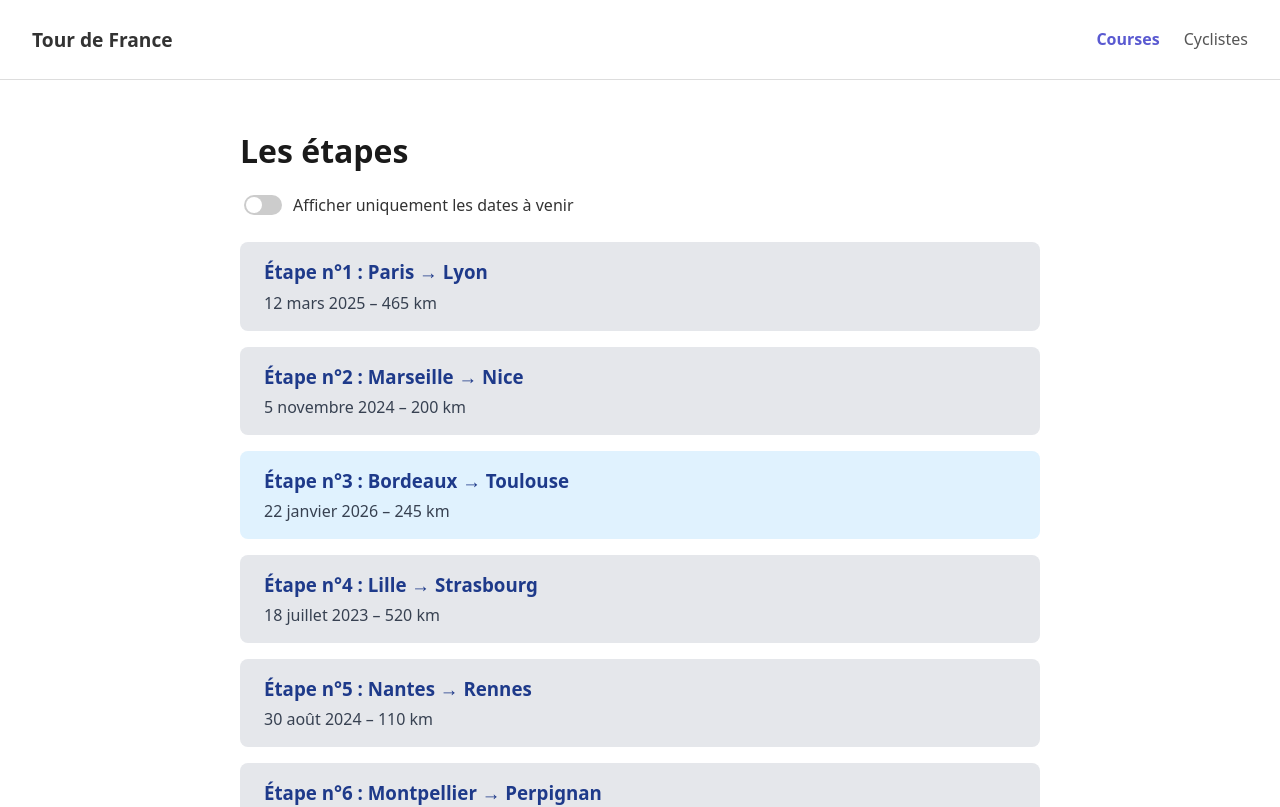
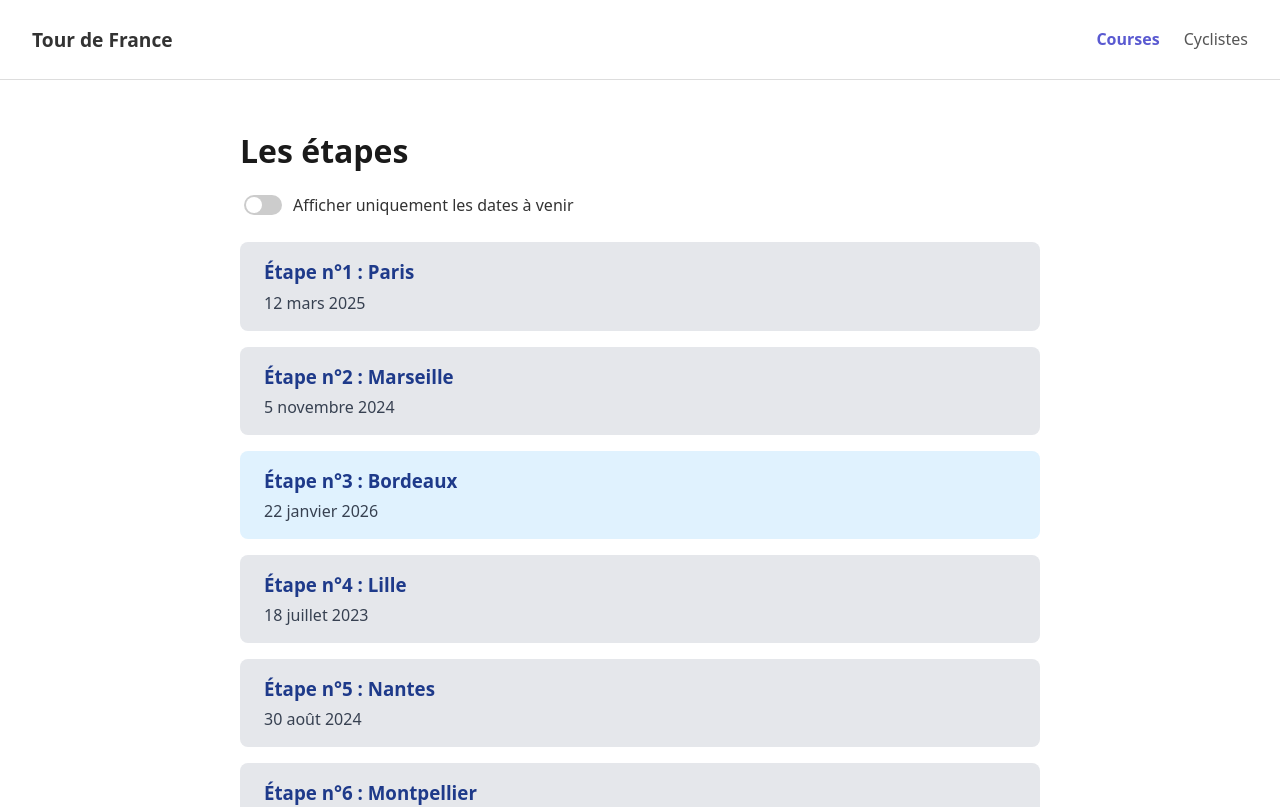
Before and after one commit to poloine/france-cyclist-tour, a React (Vite) app: page / in a window 1280 px wide. Shown: the top 807 px of the page. Built offline with nearby package versions, Linux system fonts and the light colour scheme.

Commit message:
Revamped Step.tsx

```diff
--- a/src/components/Step.tsx
+++ b/src/components/Step.tsx
@@ -44,10 +44,10 @@
     return (
         <StageCard $isPast={isPast} onClick={() => onClick?.(step)}>
             <StageTitle>
-                Étape n°{index + 1} : {step.departure} → {step.arrival}
+                Étape n°{index + 1} : {step.departure}
             </StageTitle>
             <StageInfo>
-                {formattedDate} – {step.distanceKm} km
+                {formattedDate}
             </StageInfo>
         </StageCard>
     );
```
